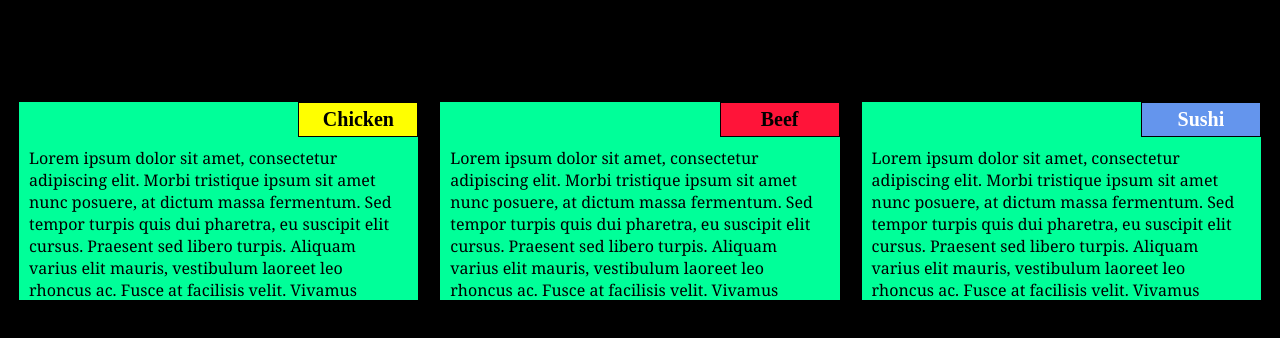
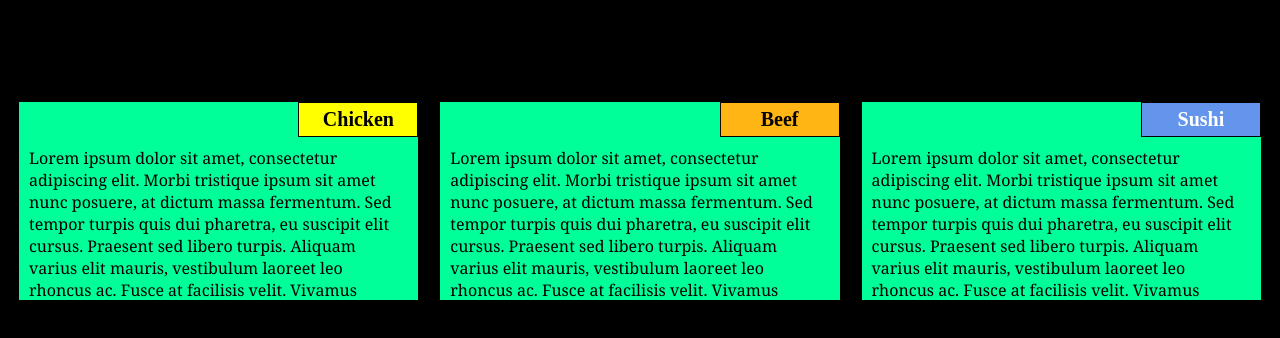
Before and after one commit to lidaraza/module2-solution, a plain HTML site: page index.html in a window 1280 px wide. Drawn offline with Linux system fonts and the light colour scheme.

Commit message:
Update styles.css

```diff
--- a/css/styles.css
+++ b/css/styles.css
@@ -66,7 +66,7 @@ section {
 	margin-bottom: 0;
 	margin-top: 0;
 	padding: 5px;
-	background-color: #FF1439;
+	background-color: #ffb514;
 }
 
 #sushi {
```
